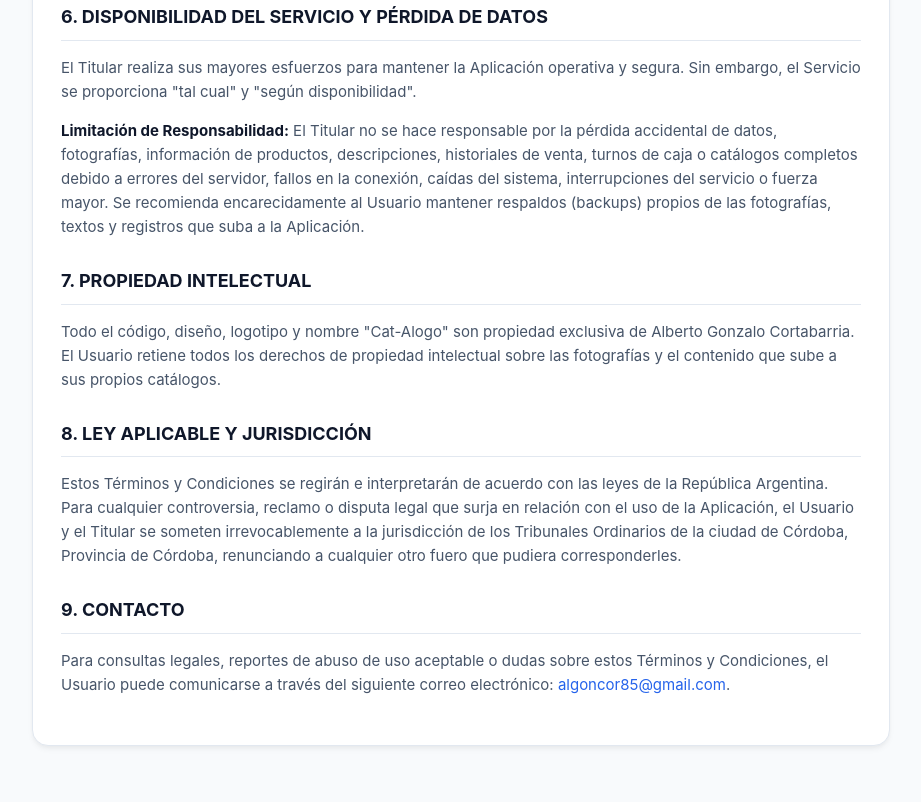
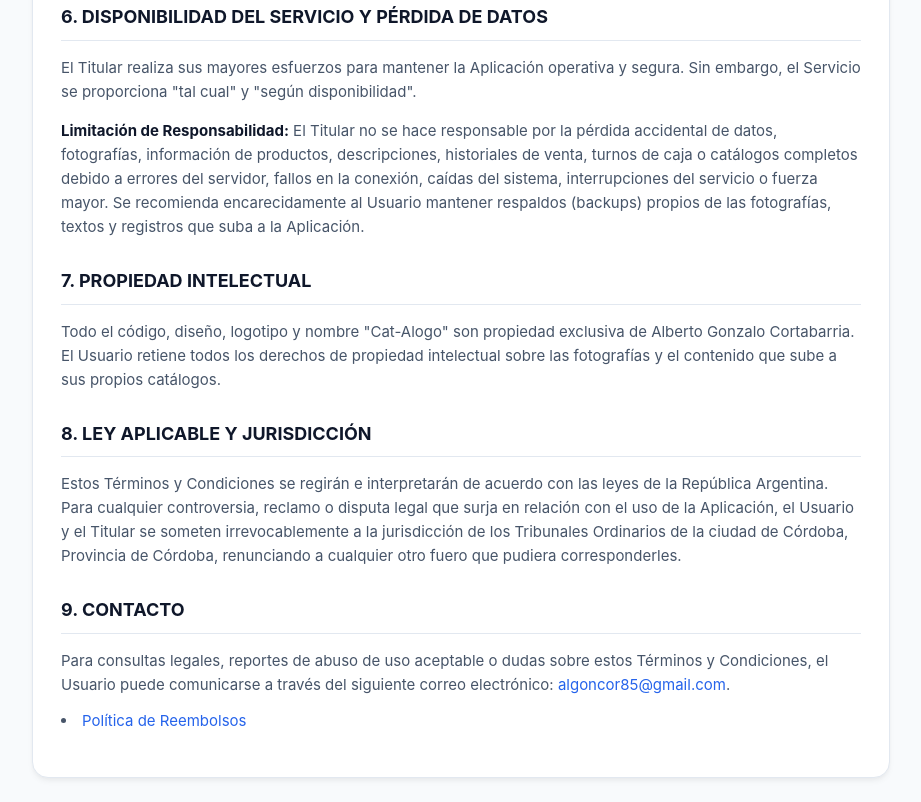
Before and after one commit to pipocor17/cat-alogo-legal-, a plain HTML site: page terminos.html in a window 1280 px wide. Shown: the part 1902-2704 px from the top of the page, without its empty margins (179-1100 px from the left). Before the commit the page ends 2672 px from the top, so only its background shows below. Drawn offline with Linux system fonts and the light colour scheme.

Commit message:
Add refund policy link to terminos.html

```diff
--- a/terminos.html
+++ b/terminos.html
@@ -170,6 +170,9 @@
     <p>
         Para consultas legales, reportes de abuso de uso aceptable o dudas sobre estos Términos y Condiciones, el Usuario puede comunicarse a través del siguiente correo electrónico: <a href="mailto:algoncor85@gmail.com">algoncor85@gmail.com</a>.
     </p>
+
+    <li><a href="[https://pipocor17.github.io/cat-alogo-legal-/terminos.html#reembolsos](https://pipocor17.github.io/cat-alogo-legal-/terminos.html#reembolsos)" target="_blank" rel="noopener">Política de Reembolsos</a></li>
+
 </div>
 
 </body>
```
